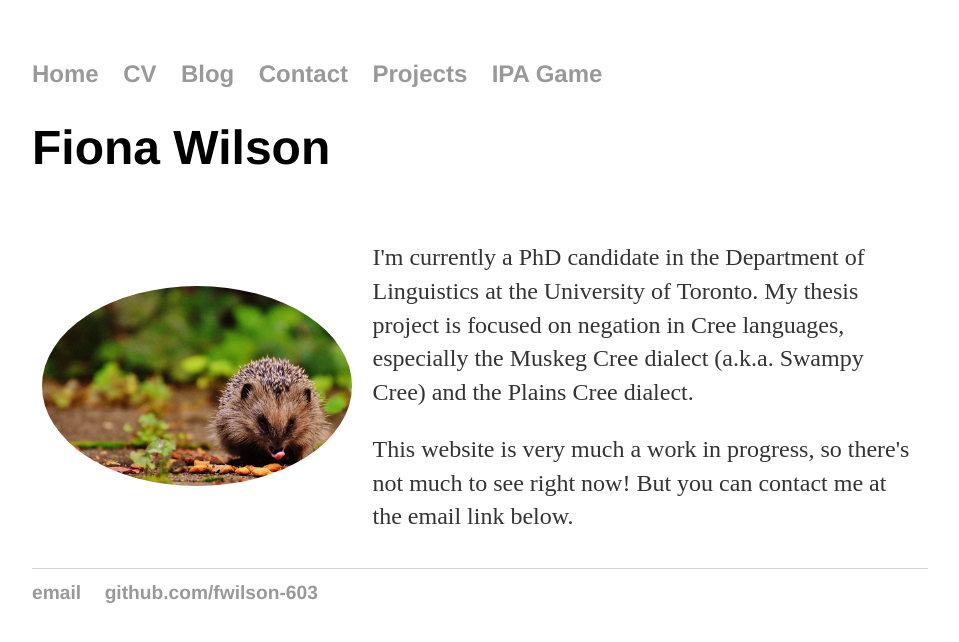
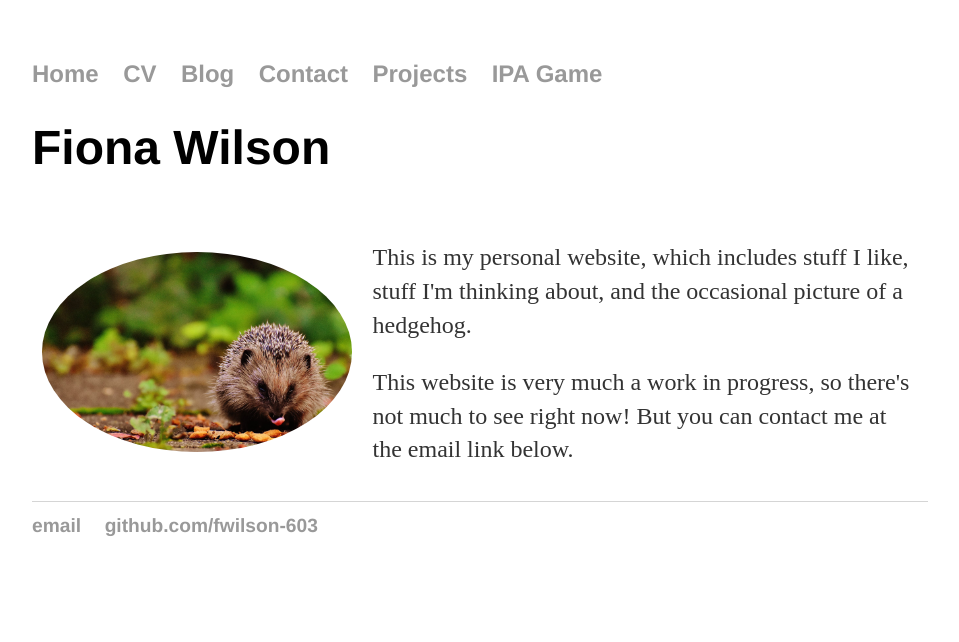
Before and after one commit to fwilson-603/fwilson-603.github.io, a Jekyll site: the page built from index.html, in a window 1280 px wide. Shown: the top 642 px of the page, without its empty margins (160-1119 px from the left). Built offline with Jekyll 4.4.1, drawn with Linux system fonts in a browser that asks for light colours.

Commit message:
Update index.html

```diff
--- a/index.html
+++ b/index.html
@@ -4,7 +4,6 @@ title: Fiona Wilson
 ---
 <div class="flex-container">
 	<div style="flex-grow:1"><img alt="A Hedgehog" src="assets/hedgehog.jpeg" style="height:200px;width:auto;border-radius:50%;"></div>
-	<div style="flex-grow:4"><p>I'm currently a PhD candidate in the Department of Linguistics at the University of Toronto. My thesis project is focused on negation in Cree
-		languages, especially the Muskeg Cree dialect (a.k.a. Swampy Cree) and the Plains Cree dialect.</p>
+	<div style="flex-grow:4"><p>This is my personal website, which includes stuff I like, stuff I'm thinking about, and the occasional picture of a hedgehog.</p>
 	<p>This website is very much a work in progress, so there's not much to see right now! But you can contact me at the email link below.</p></div>
 </div><!-- /.flex-container -->
```
